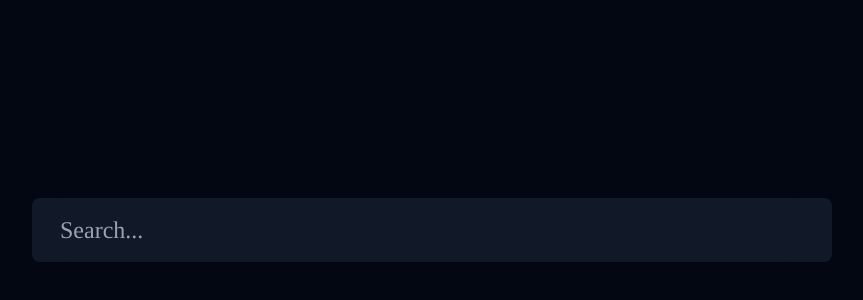
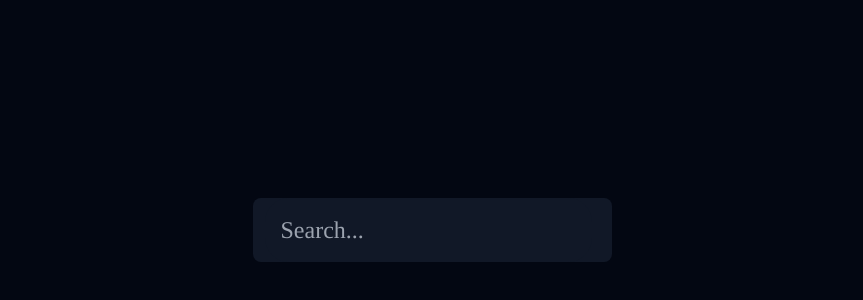
Before and after one commit to avdhantyagi/OneSearch, a Next.js app: page / in a window 1280 px wide. Shown: the part 170-470 px from the top of the page, without its empty margins (208-1071 px from the left). Built offline with nearby package versions, Linux system fonts and the light colour scheme; some icons are missing; a web font is replaced by a local one.

Commit message:
Updated Layout

```diff
--- a/src/app/layout.tsx
+++ b/src/app/layout.tsx
@@ -21,7 +21,7 @@ export default function RootLayout({
       <link href="https://fonts.googleapis.com/css2?family=New+Amsterdam&display=swap" rel="stylesheet" />
       <link rel="stylesheet" href="https://cdnjs.cloudflare.com/ajax/libs/font-awesome/6.6.0/css/all.min.css" integrity="sha512-Kc323vGBEqzTmouAECnVceyQqyqdsSiqLQISBL29aUW4U/M7pSPA/gEUZQqv1cwx4OnYxTxve5UMg5GT6L4JJg==" crossOrigin="anonymous" referrerPolicy="no-referrer" />
       </head>
-      <body >
+      <body className="bg-gray-950 overscroll-none flex flex-col items-center">
         {children}
       </body>
     </html>
```
